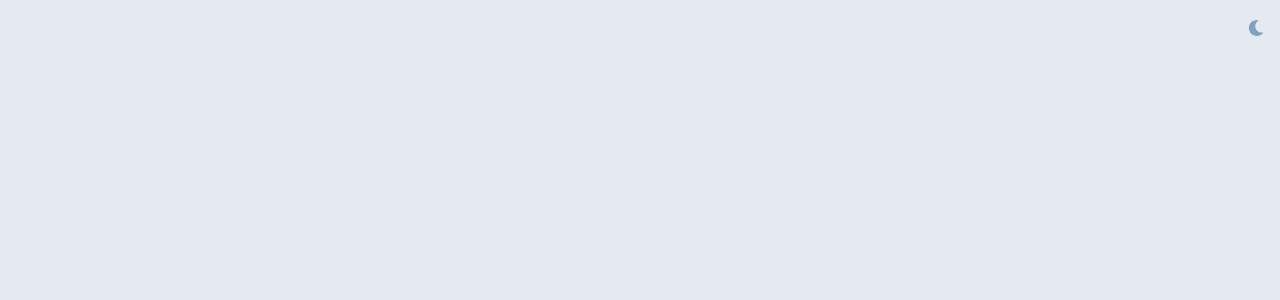
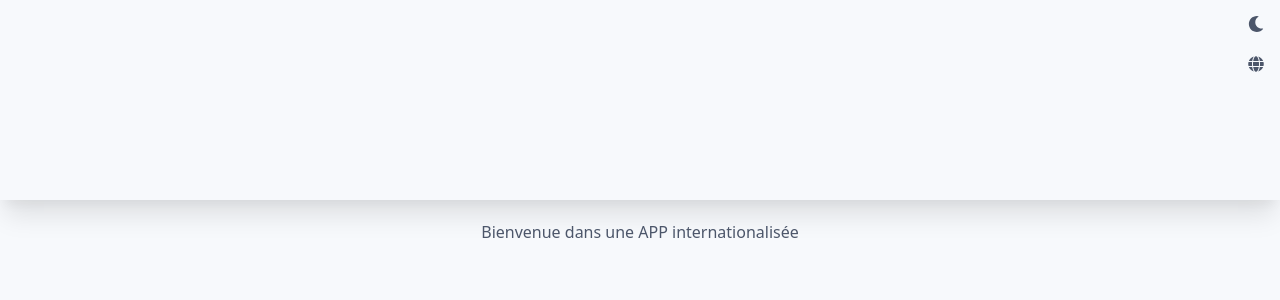
Before and after one commit to daviani/aboutMe, a React (Create React App) app: page / in a window 1280 px wide. Shown: the top 300 px of the page. Built offline with nearby package versions, Linux system fonts and the light colour scheme.

Commit message:
add translation with i18n

```diff
--- a/package.json
+++ b/package.json
@@ -16,12 +16,16 @@
     "autoprefixer": "10.x",
     "cross-env": "7.x",
     "delay-cli": "^1.1.0",
+    "i18next": "^21.2.4",
+    "i18next-browser-languagedetector": "^6.1.2",
+    "i18next-http-backend": "^1.3.1",
     "npm-run-all": "4.x",
     "postcss": "8.x",
     "postcss-cli": "8.x",
     "postcss-preset-env": "6.x",
     "react": "^17.0.2",
     "react-dom": "^17.0.2",
+    "react-i18next": "^11.12.0",
     "react-scripts": "4.0.3",
     "tailwindcss": "2.x",
     "typescript": "4.x"
--- /dev/null
+++ b/public/locales/en/translation.json
@@ -0,0 +1,7 @@
+{
+  "maintitle": "Welcome to an internationalized APP",
+  "description": {
+    "part1": "To get started, edit <>src/App.js</> and save to reload.",
+    "part2": "Switch language between english and german using buttons above."
+  }
+}
--- /dev/null
+++ b/public/locales/fr/translation.json
@@ -0,0 +1,8 @@
+
+{
+  "maintitle": "Bienvenue dans une APP internationalisée",
+  "description": {
+    "part1": "Pour commencer, modifiez <>src/App.js</> et enregistrez pour recharger.",
+    "part2": "Changez la langue entre l'anglais et le francais en utilisant les boutons ci-dessus."
+  }
+}
--- a/src/App.tsx
+++ b/src/App.tsx
@@ -1,23 +1,33 @@
 import React from 'react'
 
 import {SwitchTheme} from './components/switchTheme'
+import SwitchLang from "./components/switchLang";
+
+import {useTranslation} from 'react-i18next';
+
 
 function App() {
-
+    const {t} = useTranslation();
 
     return (
         <>
-            <header className='flex flex-col h-full bg-primary-background'>
-                <div className='mt-2 text-right'>
-                    <SwitchTheme />
+
+            <div className='bg-secondary h-full'>
+                <header className='h-1/4 bg-primary-background shadow-xl '>
+                    <div className='grid justify-items-end sticky top-1 '>
+                        <SwitchTheme />
+                        <SwitchLang />
+                    </div>
+                </header>
+
+                <div className='text-center mt-5'>
+
+                    <div><h1 className='text-primary'>{t("maintitle")}</h1></div>
                 </div>
-            </header>
-            <main>
+                <footer>
 
-            </main>
-            <footer>
-
-            </footer>
+                </footer>
+            </div>
         </>
 
     );
--- /dev/null
+++ b/src/components/switchLang.tsx
@@ -0,0 +1,46 @@
+import {faGlobe} from "@fortawesome/free-solid-svg-icons";
+import {FontAwesomeIcon} from "@fortawesome/react-fontawesome"
+import React from "react";
+import {useTranslation} from "react-i18next";
+
+const SwitchLang = () => {
+    const {i18n} = useTranslation();
+    console.log('i18n', i18n)
+    const changeLanguage = (language: any) => {
+        i18n.changeLanguage(language);
+    };
+    return (
+        <>
+            <div className='outline-none focus:outline-none px-4 py-2 text-primary dropdown'>
+                <button type='button' aria-haspopup='true' aria-expanded='true'>
+                    <FontAwesomeIcon icon={faGlobe} />
+                </button>
+                <div
+                    className='opacity-0 invisible dropdown-menu transition-all duration-300 transform origin-top-right -translate-y-2 scale-95'
+                >
+                    <div
+                        className='absolute right-0 mt-2 origin-top-right bg-secondary rounded-md shadow-lg outline-none'
+                        role='menu'
+                    >
+                        <div className='px-4 py-3 text-primary'>
+
+                            <button className={(i18n.language === 'fr' ? 'text-base font-semibold' : 'text-sm' )}
+                                    onClick={() => changeLanguage("fr")}
+                            >
+                                Français
+                            </button>
+
+                            <button className={(i18n.language === 'en' ? 'text-base font-semibold' : 'text-sm' )}
+                                    onClick={() => changeLanguage("en")}
+                            >
+                                English
+                            </button>
+                        </div>
+                    </div>
+                </div>
+            </div>
+        </>
+    )
+}
+
+export default SwitchLang
--- a/src/components/switchTheme.tsx
+++ b/src/components/switchTheme.tsx
@@ -1,8 +1,7 @@
 import React, {useEffect, useState} from 'react'
-import {DEFAULT_THEME} from "../themes";
-import {applyTheme} from "../themes/utils";
-import {faSun} from "@fortawesome/free-solid-svg-icons";
-import {faMoon} from "@fortawesome/free-solid-svg-icons";
+import {DEFAULT_THEME} from "../themes"
+import {applyTheme} from "../themes/utils"
+import {faSun, faMoon} from "@fortawesome/free-solid-svg-icons"
 import {FontAwesomeIcon} from "@fortawesome/react-fontawesome"
 
 type SwitchThemeProps = {
@@ -18,17 +17,10 @@ export const SwitchTheme: React.FunctionComponent<SwitchThemeProps> =
 
         useEffect(() => {
             applyTheme(theme)
-            console.log('theme: ' + theme)
         }, [theme])
 
-        const baseClasses: string =
-            'outline-none focus:outline-none px-4 py-2';
-
-        const colourClasses: string =
-            'text-primary';
-
         return (
-            <button className={`${baseClasses} ${colourClasses}`} type='button' onClick={() => onClick()}>
+            <button className='outline-none focus:outline-none px-4 py-2 text-primary' type='button' onClick={() => onClick()}>
                     {theme === 'base' ? (
                         <div onClick={() => setTheme('dark')}>
                             <FontAwesomeIcon icon={faMoon} />
--- /dev/null
+++ b/src/i18n.js
@@ -0,0 +1,27 @@
+import i18n from 'i18next'
+import Backend from 'i18next-http-backend'
+import LanguageDetector from 'i18next-browser-languagedetector'
+import { initReactI18next } from 'react-i18next'
+
+i18n
+  // Enables the i18next backend
+  .use(Backend)
+  // Enable automatic language detection
+  .use(LanguageDetector)
+  // Enables the hook initialization module
+  .use (initReactI18next)
+  .init({
+    // Standard language used
+    fallbackLng: 'fr',
+    debug: true,
+    //Detects and caches a cookie from the language provided
+    detection: {
+      order: ['queryString', 'cookie'],
+      cache: ['cookie']
+    },
+    interpolation: {
+      escapeValue: false
+    }
+  })
+
+export default i18n;
--- a/src/index.tsx
+++ b/src/index.tsx
@@ -1,10 +1,20 @@
-import React from 'react';
+import React, { Suspense } from 'react';
 import ReactDOM from 'react-dom';
 import './styles/index.css';
+import './styles/main.css';
+import './i18n';
 import App from './App';
 import * as serviceWorker from './serviceWorker';
 
-ReactDOM.render(<App />, document.getElementById('root'));
+ReactDOM.render(
+    <React.StrictMode>
+        <Suspense fallback={<div>Loading...</div>}>
+            <App />
+        </Suspense>
+    </React.StrictMode>,
+    document.getElementById('root')
+)
+;
 
 // If you want your app to work offline and load faster, you can change
 // unregister() to register() below. Note this comes with some pitfalls.
--- /dev/null
+++ b/src/styles/main.css
@@ -0,0 +1,5 @@
+.dropdown:focus-within .dropdown-menu {
+    opacity:1;
+    transform: translate(0) scale(1);
+    visibility: visible;
+}
--- a/src/themes/base.ts
+++ b/src/themes/base.ts
@@ -1,9 +1,9 @@
 export const base = {
-    primary: '#81A1C1',
-    secondary: '#5E81AC',
+    primary:  '#4C566A',
+    secondary:  '#f7f9fc',
+    third: '#5E81AC',
+    fourthy:'#81A1C1',
     negative: '#BF616A',
     positive: '#A3BE8C',
-    textPrimary: '#3B4252',
-    backgroundPrimary: '#E5E9F0',
-    backgroundSecondary: '#ECEFF4',
+
 }
--- a/src/themes/dark.ts
+++ b/src/themes/dark.ts
@@ -3,6 +3,6 @@ import {base} from './base';
 
 export default extend(base, {
     backgroundPrimary: '#2E3440',
-    backgroundSecondary: '#4C566A',
-    textPrimary: '#88C0D0',
+    primary: '#D8DEE9',
+    secondary: '#4C566A',
 });
```
Also changed, not shown: 1 other file (tests, documents, lock files or other folders).
